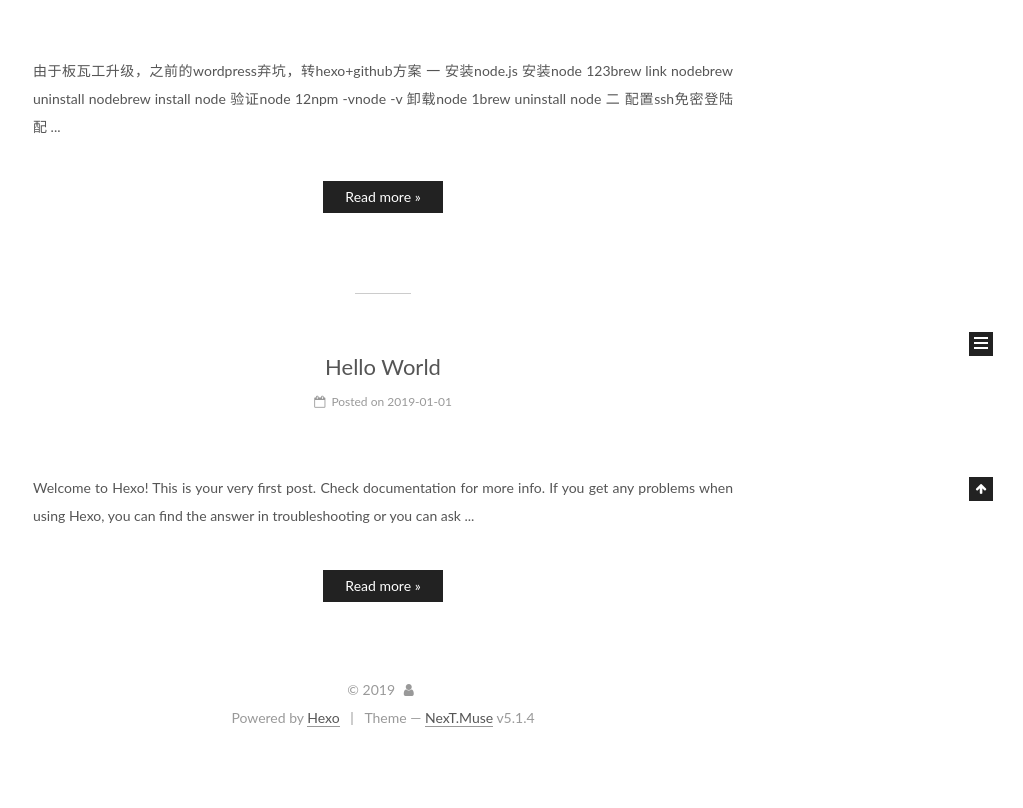
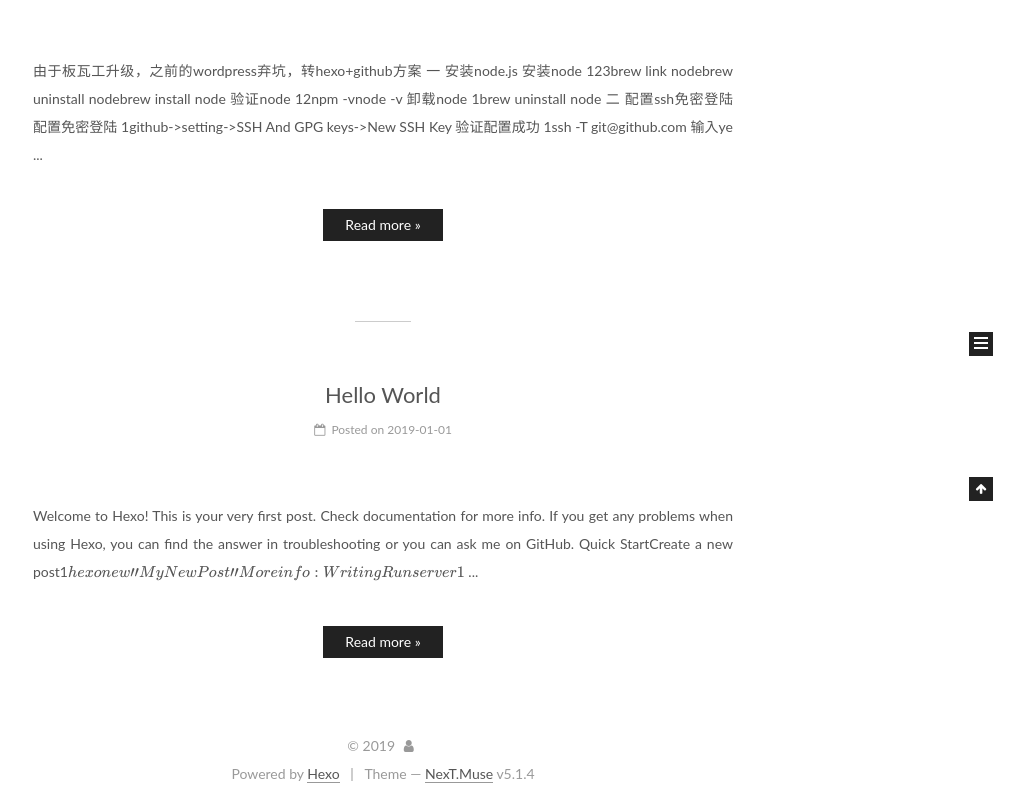
Before and after one commit to qingzhouzhen/qingzhouzhen.github.io, a plain HTML site: page index.html in a window 1280 px wide. Shown: the part 399-1207 px from the top of the page, without its empty margins (257-1280 px from the left). Before the commit the page ends 1151 px from the top, so only its background shows below. Drawn offline with nearby package versions, Linux system fonts and the light colour scheme; some packages are replaced by stand-ins of ours.

Commit message:
Site updated: 2019-01-01 20:03:22

```diff
--- a/css/main.css
+++ b/css/main.css
@@ -1822,7 +1822,7 @@ pre .javascript .function {
   width: 4px;
   height: 4px;
   border-radius: 50%;
-  background: #d1ffc8;
+  background: #edd071;
 }
 .links-of-blogroll {
   font-size: 13px;
--- a/index.html
+++ b/index.html
@@ -324,7 +324,14 @@
 
 1brew uninstall node
 二 配置ssh免密登陆
-配
+配置免密登陆
+
+1github-&gt;setting-&gt;SSH And GPG keys-&gt;New SSH Key
+
+验证配置成功
+
+1ssh -T git@github.com
+输入ye
           ...
           <!--noindex-->
           <div class="post-button text-center">
@@ -450,7 +457,10 @@
 
 
 
-          Welcome to Hexo! This is your very first post. Check documentation for more info. If you get any problems when using Hexo, you can find the answer in troubleshooting or you can ask
+          Welcome to Hexo! This is your very first post. Check documentation for more info. If you get any problems when using Hexo, you can find the answer in troubleshooting or you can ask me on GitHub.
+Quick StartCreate a new post1$ hexo new "My New Post"
+More info: Writing
+Run server1$
           ...
           <!--noindex-->
           <div class="post-button text-center">
```
